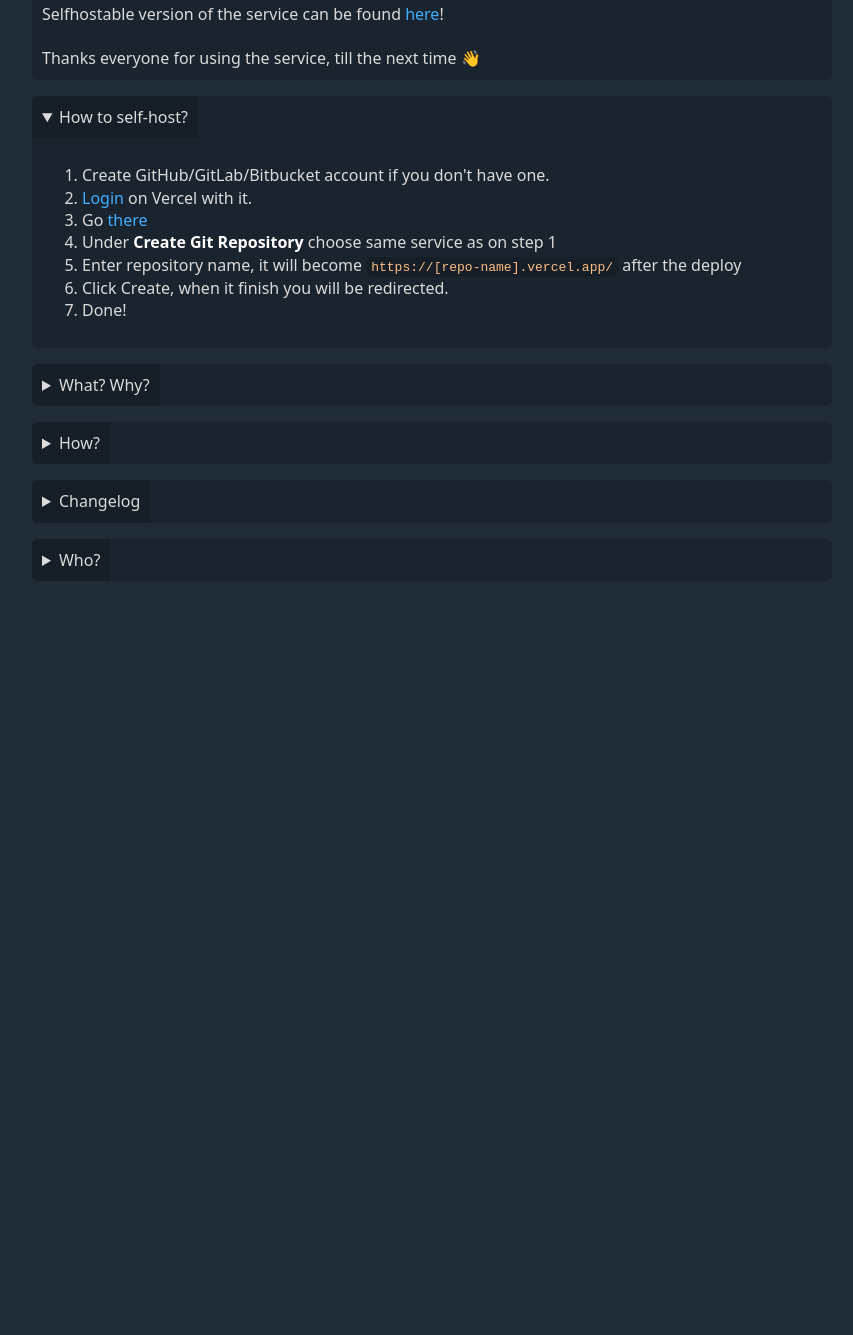
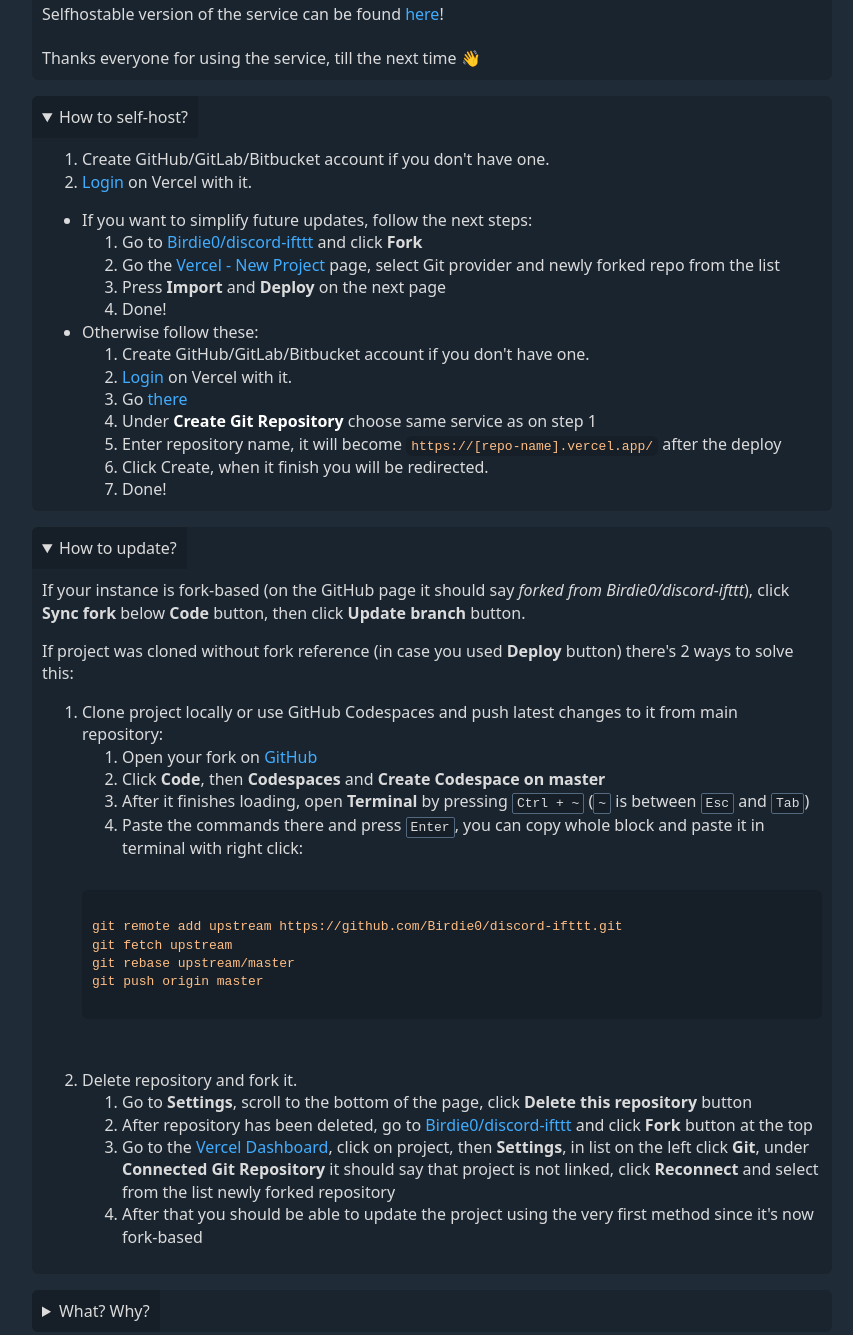
Before and after one commit to Birdie0/discord-ifttt, a plain HTML site: page public/index.html in a window 1280 px wide. Shown: the part 646-1981 px from the top of the page, without its empty margins (208-1061 px from the left). Before the commit the page ends 1247 px from the top, so only its background shows below. Drawn offline with nearby package versions, Linux system fonts and the light colour scheme.

Commit message:
add 'how to upgrade' section

```diff
--- a/public/index.html
+++ b/public/index.html
@@ -19,7 +19,9 @@
       If you gonna self-host the instance, feel free to share link to it with friends, so they don't have to re-host it.<br>
       Don't worry about hitting the limit, you have to receive really big load of requests to hit it, like it was in my case.<br><br>
 
-      <a href="https://vercel.com/new/git/external?repository-url=https%3A%2F%2Fgithub.com%2FBirdie0%2Fdiscord-ifttt&project-name=discord-ifttt&repository-name=discord-ifttt-selfhosted"><img src="https://vercel.com/button" alt="Deploy with Vercel"/></a><br><br>
+      <a href="https://vercel.com/new/git/external?repository-url=https%3A%2F%2Fgithub.com%2FBirdie0%2Fdiscord-ifttt&project-name=discord-ifttt&repository-name=discord-ifttt-selfhosted">
+				<img src="https://vercel.com/button" alt="Deploy with Vercel"/>
+			</a><br><br>
 
       Selfhostable version of the service can be found <a href="https://github.com/Birdie0/discord-ifttt">here</a>!<br><br>
 
@@ -29,7 +31,26 @@
 
   <details open>
     <summary>How to self-host?</summary>
-    <p>
+      <ol>
+        <li>Create GitHub/GitLab/Bitbucket account if you don't have one.</li>
+        <li><a href="https://vercel.com/signup" target="_blank" rel="noopener noreferrer">Login</a> on Vercel with it.</li>
+			</ol>
+
+      <ul>
+        <li>
+          If you want to simplify future updates, follow the next steps:
+
+          <ol>
+            <li>Go to <a href="https://github.com/Birdie0/discord-ifttt" target="_blank" rel="noopener noreferrer">Birdie0/discord-ifttt</a> and click <b>Fork</b></li>
+            <li>Go the <a href="https://vercel.com/new" target="_blank" rel="noopener noreferrer">Vercel - New Project</a> page, select Git provider and newly forked repo from the list</li>
+            <li>Press <b>Import</b> and <b>Deploy</b> on the next page</li>
+            <li>Done!</li>
+          </ol>
+        </li>
+
+        <li>
+          Otherwise follow these:
+
           <ol>
             <li>Create GitHub/GitLab/Bitbucket account if you don't have one.</li>
             <li><a href="https://vercel.com/signup" target="_blank" rel="noopener noreferrer">Login</a> on Vercel with it.</li>
@@ -38,6 +59,72 @@
             <li>Enter repository name, it will become <code>https://[repo-name].vercel.app/</code> after the deploy</li>
             <li>Click Create, when it finish you will be redirected.</li>
             <li>Done!</li>
+          </ol>
+        </li>
+      </ul>
+  </details>
+
+  <details open>
+    <summary>How to update?</summary>
+    <p>
+      If your instance is fork-based (on the GitHub page it should say <i>forked from Birdie0/discord-ifttt</i>),
+			click <b>Sync fork</b> below <b>Code</b> button, then click <b>Update branch</b> button.
+    </p>
+
+    <p>
+      If project was cloned without fork reference (in case you used <b>Deploy</b> button) there's 2 ways to solve this:
+
+    	<ol>
+				<li>
+					Clone project locally or use GitHub Codespaces and push latest changes to it from main repository:
+
+					<ol>
+						<li>
+							Open your fork on <a href="https://github.com/" target="_blank" rel="noopener noreferrer">GitHub</a>
+						</li>
+						<li>
+							Click <b>Code</b>, then <b>Codespaces</b> and <b>Create Codespace on master</b>
+						</li>
+						<li>
+							After it finishes loading, open <b>Terminal</b> by pressing <kbd>Ctrl + ~</kbd>
+							(<kbd>~</kbd> is between <kbd>Esc</kbd> and <kbd>Tab</kbd>)
+						</li>
+						<li>Paste the commands there and press <kbd>Enter</kbd>,
+							you can copy whole block and paste it in terminal with right click:
+						</li>
+					</ol>
+
+					<pre>
+						<code>
+git remote add upstream https://github.com/Birdie0/discord-ifttt.git
+git fetch upstream
+git rebase upstream/master
+git push origin master
+						</code>
+					</pre>
+				</li>
+
+				<li>
+					Delete repository and fork it.
+
+					<ol>
+						<li>
+							Go to <b>Settings</b>, scroll to the bottom of the page, click <b>Delete this repository</b> button
+						</li>
+						<li>
+							After repository has been deleted, go to <a href="https://github.com/Birdie0/discord-ifttt" target="_blank" rel="noopener noreferrer">Birdie0/discord-ifttt</a>
+							and click <b>Fork</b> button at the top
+						</li>
+						<li>
+							Go to the <a href="https://vercel.com/dashboard" target="_blank" rel="noopener noreferrer">Vercel Dashboard</a>, click on project, then <b>Settings</b>,
+							in list on the left click <b>Git</b>, under <b>Connected Git Repository</b> it should say that project is not linked,
+							click <b>Reconnect</b> and select from the list newly forked repository
+						</li>
+						<li>
+							After that you should be able to update the project using the very first method since it's now fork-based
+						</li>
+					</ol>
+				</li>
 			</ol>
     </p>
   </details>
```
Lines whose indentation alone changed are shown as unchanged.
